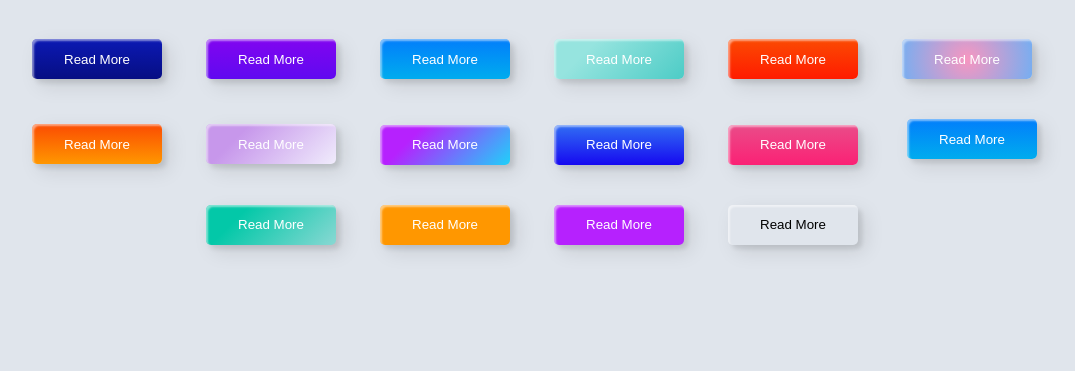
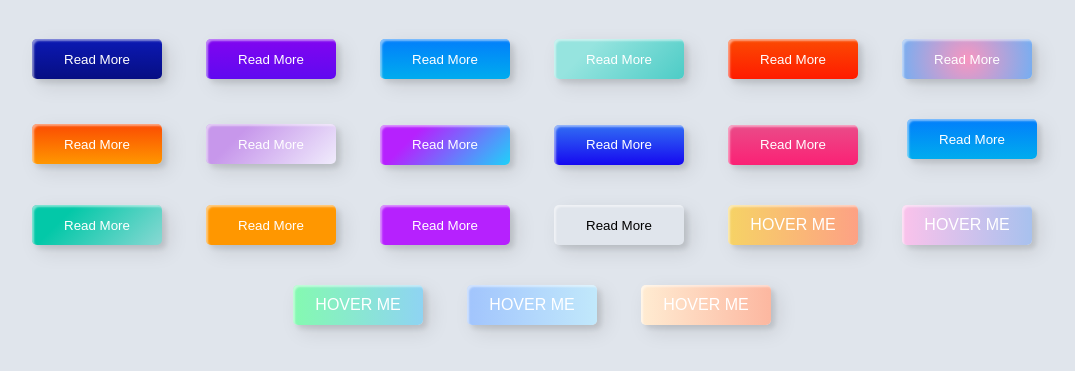
Before and after one commit to ratulraihanrobin/Animation-Button-1.0, a plain HTML site: page index.html in a window 1280 px wide. Shown: the part 113-484 px from the top of the page, without its empty margins (108-1183 px from the left). Drawn offline with Linux system fonts and the light colour scheme.

Commit message:
Add More Five Animation Button

```diff
--- a/index.html
+++ b/index.html
@@ -26,6 +26,11 @@
         <button class="custom-btn btn-14">Read More</button>
         <button class="custom-btn btn-15">Read More</button>
         <button class="custom-btn btn-16">Read More</button>
-      </div>
+        <a class="btn btn-17">Hover me</a>
+        <a class="btn btn-18">Hover me</a>
+        <a class="btn btn-19">Hover me</a>
+        <a class="btn btn-20">Hover me</a>
+        <a class="btn btn-21">Hover me</a>
+        </div>
 </body>
 </html>
--- a/style.css
+++ b/style.css
@@ -766,3 +766,51 @@ background-image: linear-gradient(315deg, #4dccc6 0%, #96e4df 74%);
 .btn-16:active {
   top: 2px;
 }
+
+/* 2nd */
+
+.btn {
+  margin: 20px;
+  width: 130px;
+  height: 40px;
+  border-radius: 5px;
+  font-family: sans-serif;
+  cursor: pointer;
+  position: relative;
+  display: inline-block;
+  outline: none;
+  text-align: center;
+  line-height: 2.5;
+  text-transform: uppercase;
+  transition: 0.5s;
+  background-size: 200% auto;
+  color: white;
+  box-shadow: inset 2px 2px 2px 0px rgba(255,255,255,.5),
+    7px 7px 20px 0px rgba(0,0,0,.1),
+    4px 4px 5px 0px rgba(0,0,0,.1);
+
+ }
+
+ .btn:hover {
+  background-position: right center;
+}
+
+.btn-17 {
+  background-image: linear-gradient(to right, #f6d365 0%, #fda085 51%, #f6d365 100%);
+}
+
+.btn-18 {
+  background-image: linear-gradient(to right, #fbc2eb 0%, #a6c1ee 51%, #fbc2eb 100%);
+}
+
+.btn-19 {
+  background-image: linear-gradient(to right, #84fab0 0%, #8fd3f4 51%, #84fab0 100%);
+}
+
+.btn-20 {
+  background-image: linear-gradient(to right, #a1c4fd 0%, #c2e9fb 51%, #a1c4fd 100%);
+}
+
+.btn-21 {
+  background-image: linear-gradient(to right, #ffecd2 0%, #fcb69f 51%, #ffecd2 100%);
+}
```
